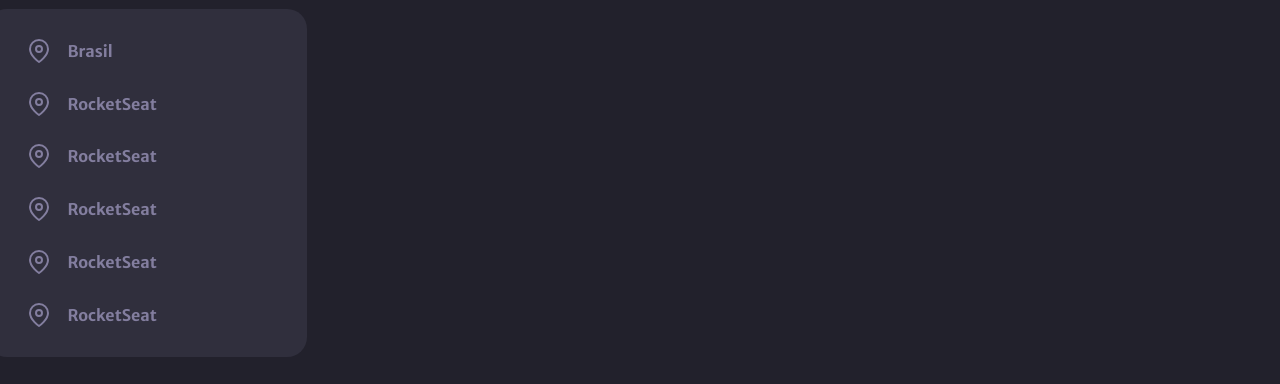
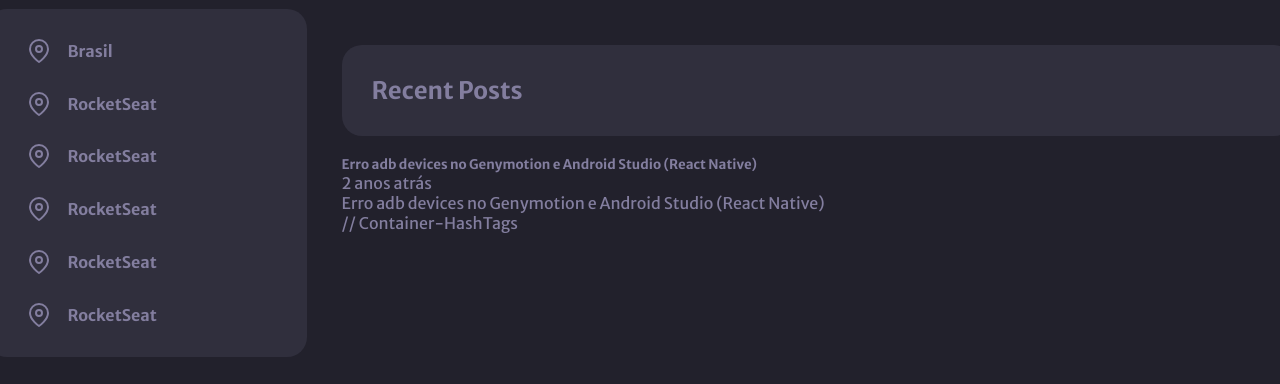
Before and after one commit to arthu0x07/ANewSimplePortifolio, a plain HTML site: page index.html in a window 1280 px wide. Shown: the part 339-723 px from the top of the page. Drawn offline with Linux system fonts and the light colour scheme.

Commit message:
init feature: Post Section's

```diff
--- a/index.html
+++ b/index.html
@@ -627,6 +627,27 @@
               </section>
             </section>
           </div>
+
+          <section class="lateral-RecentPosts-container">
+            <h2>Recent Posts</h2>
+          </section>
+
+          <section class="lateral-Post-container">
+            <img src="" alt="" />
+
+            <div>
+              <h5>
+                Erro adb devices no Genymotion e Android Studio (React Native)
+              </h5>
+              <span style="display: block">2 anos atrás</span>
+              <p>
+                Erro adb devices no Genymotion e Android Studio (React Native)
+              </p>
+              <div>
+                // Container-HashTags
+              </div>
+            </div>
+          </section>
         </main>
       </section>
     </div>
--- a/styles/main-style.css
+++ b/styles/main-style.css
@@ -217,6 +217,8 @@
   padding-bottom: 1rem;
 
   scroll-snap-type: x mandatory;
+
+  margin-bottom: 2rem;
 }
 
 .projects-github {
@@ -291,3 +293,17 @@
   border-radius: 50%;
   margin-right: 0.5rem;
 }
+
+.lateral-RecentPosts-container {
+  width: 952px;
+  height: auto;
+
+  display: flex;
+  justify-content: space-between;
+  align-items: center;
+
+  padding: 30px;
+  border-radius: 20px;
+
+  background-color: var(--bg-cards);
+}
```
